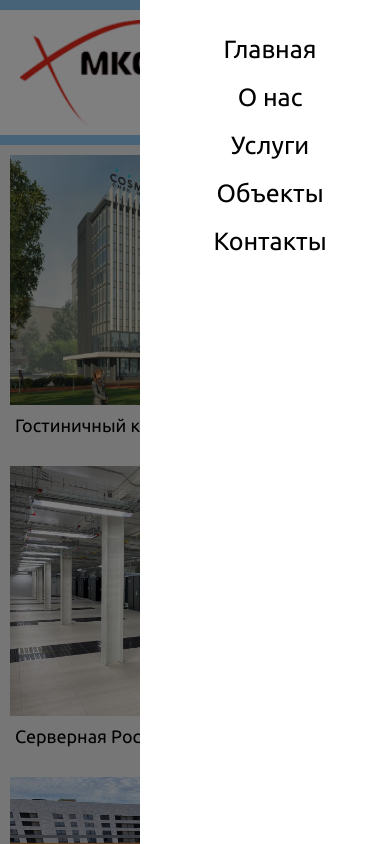
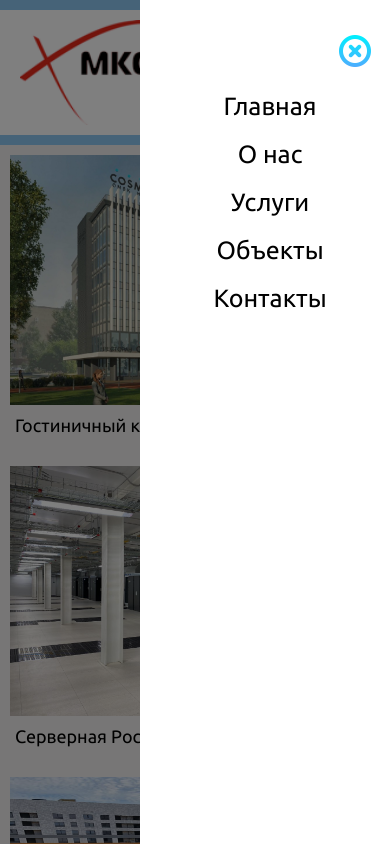
Before and after one commit to GlebSharipov/mks, a React (Create React App) app: page /objects in a window 390 px wide. Both pictures are taken after a click on the button 351 px from the left and 72 px from the top of the page. Shown: the top 844 px of the page. Built offline with nearby package versions, Linux system fonts and the light colour scheme.

Commit message:
added close button in modal

```diff
--- a/src/components/BurgerMenu/BurgerMenu.jsx
+++ b/src/components/BurgerMenu/BurgerMenu.jsx
@@ -1,6 +1,8 @@
 import React, { FC, useState } from "react";
 import styled from "styled-components";
 import burger from "../../assets/img/burger.png";
+import cross from "../../assets/img/cross.png";
+
 import { Link } from "react-router-dom";
 import { COLORS } from "../../assets/colors";
 
@@ -18,6 +20,12 @@ export const BurgerMenu = () => {
           <Overlay onClick={handleVisibleMenu} />
 
           <Menu>
+            <ContainerButton>
+              <ButtonBurger onClick={handleVisibleMenu}>
+                <CrossIcon />
+              </ButtonBurger>
+            </ContainerButton>
+
             <Link to="/">
               <Title onClick={handleVisibleMenu}>Главная</Title>
             </Link>
@@ -48,6 +56,13 @@ const Root = styled.div`
   max-width: 280px;
 `;
 
+const ContainerButton = styled.div`
+  width: 100%;
+  display: flex;
+  justify-content: flex-end;
+  margin-bottom: 25px;
+`;
+
 const Title = styled.li`
   font-size: 25px;
   margin-bottom: 15px;
@@ -61,6 +76,12 @@ const Title = styled.li`
 `;
 
 const BurgerIcon = styled.img.attrs({ src: burger })`
+  width: 32px;
+  height: 32px;
+  margin-right: 5px;
+`;
+
+const CrossIcon = styled.img.attrs({ src: cross })`
   width: 32px;
   height: 32px;
   margin-right: 5px;
--- a/src/pages/Home.jsx
+++ b/src/pages/Home.jsx
@@ -93,6 +93,10 @@ const Description = styled.div`
   line-height: 30px;
   text-align: center;
   margin-bottom: 20px;
+
+  @media (max-width: 420px) {
+    padding: 0 5px;
+  }
 `;
 
 export default Home;
--- a/src/pages/Objects.jsx
+++ b/src/pages/Objects.jsx
@@ -9,6 +9,7 @@ const customStyles = {
   content: {
     maxWidth: "800px",
     width: "100%",
+    maxHeight: "80vh",
     overflow: "auto",
     top: "50%",
     left: "50%",
@@ -202,6 +203,10 @@ const ModalImg = styled.img.attrs((props) => ({
   @media (max-width: 400px) {
     font-size: 18px;
   }
+
+  @media (max-width: 545px) {
+    width: 100%;
+  }
 `;
 
 const CrossIcon = styled.img.attrs((props) => ({
```
